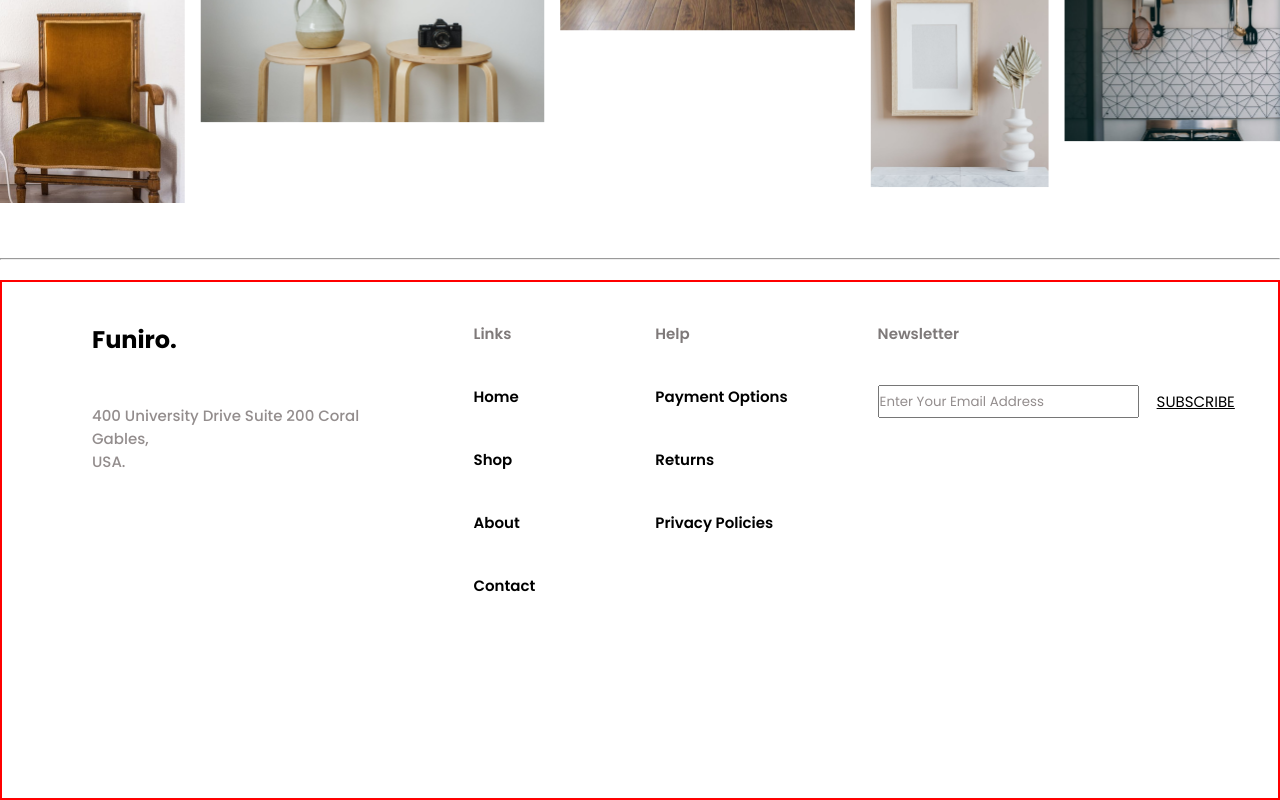
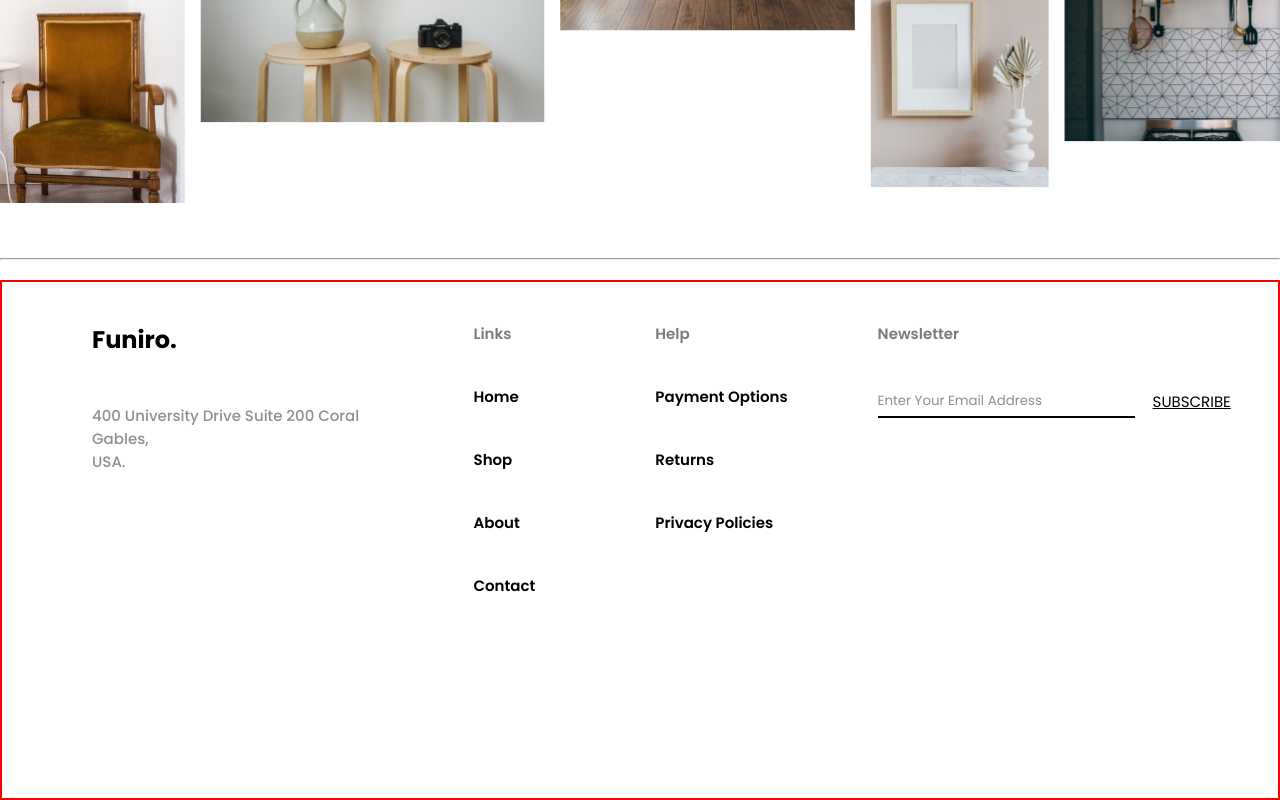
Before and after one commit to ayushydv04/Furniro-ecommerce, a plain HTML site: page index.html in a window 1280 px wide. Shown: the part 3806-4606 px from the top of the page. Drawn offline with Linux system fonts and the light colour scheme.

Commit message:
Update style.css

```diff
--- a/style.css
+++ b/style.css
@@ -411,3 +411,8 @@ body{
     font-size: 15px;
     text-decoration: underline;
 }
+
+input{
+    border: none;
+    border-bottom: 2px solid black;
+}
```
